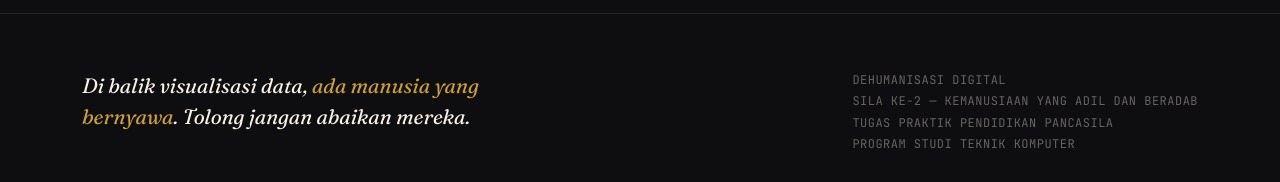
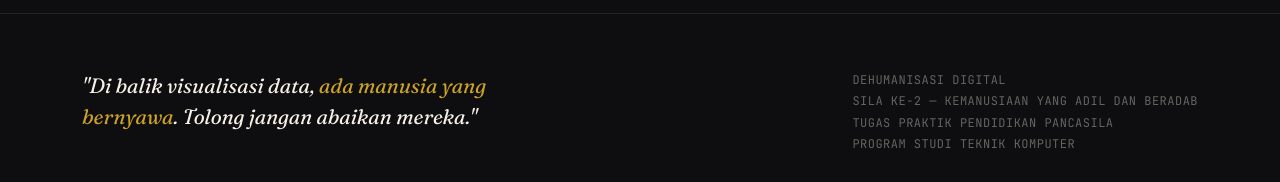
Before and after one commit to gresyaarini-ui/DehumanisasiDigital, a plain HTML site: page di-balik-angka.html in a window 1280 px wide. Shown: the part 2832-3014 px from the top of the page. Drawn offline with Linux system fonts and the light colour scheme.

Commit message:
di-balik-angka.html

```diff
--- a/di-balik-angka.html
+++ b/di-balik-angka.html
@@ -129,8 +129,8 @@ Namun di dunia nyata, di sudut kamar kos yang gelap, mahasiswa itu duduk terdiam
   <div class="wrap">
     <div class="footer-grid">
       <div class="footer-quote">
-        Di balik visualisasi data, <span class="accent">ada manusia yang bernyawa</span>.
-        Tolong jangan abaikan mereka.
+       "Di balik visualisasi data, <span class="accent">ada manusia yang bernyawa</span>.
+        Tolong jangan abaikan mereka."
       </div>
       <div class="footer-meta">
         DEHUMANISASI DIGITAL<br>
```
